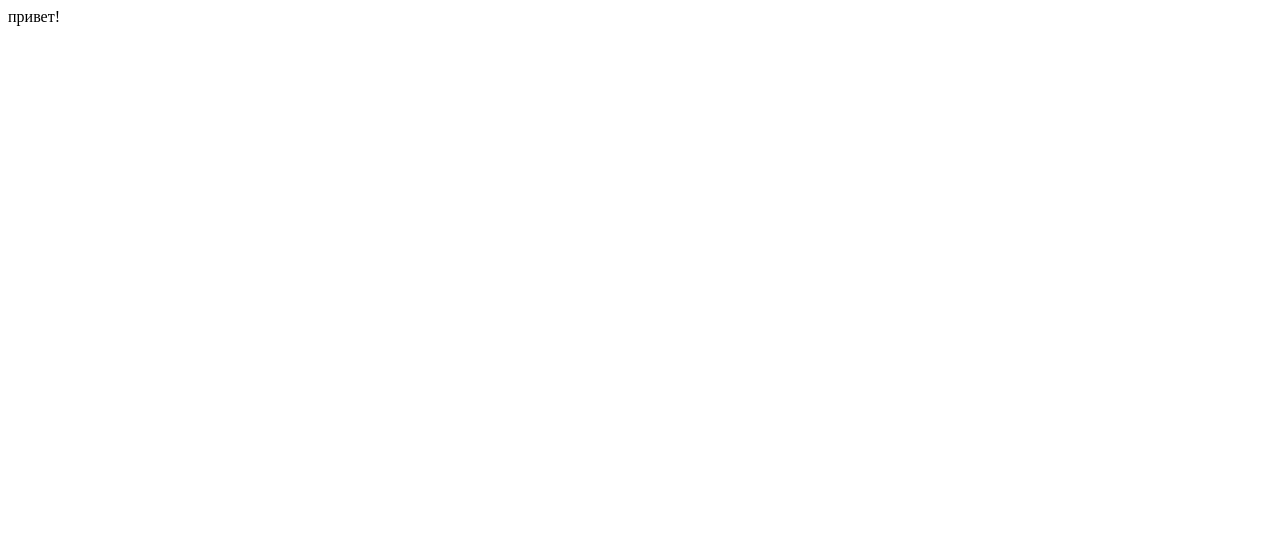
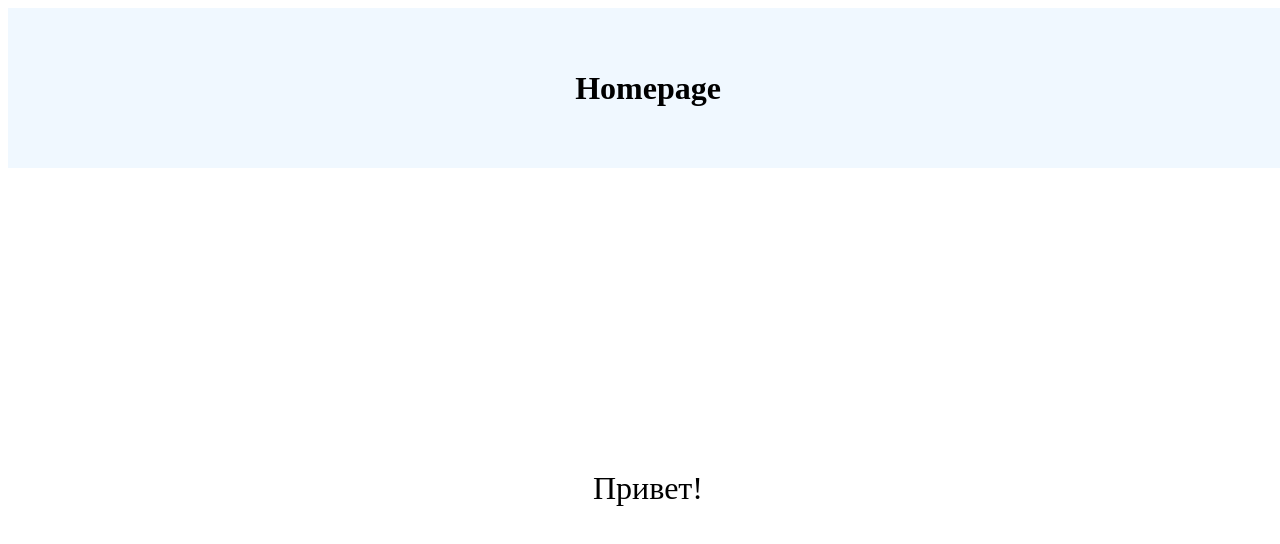
Before and after one commit to tryChampagne/sillytodo, a React (Vite) app: page / in a window 1280 px wide. Shown: the top 544 px of the page. Built offline with nearby package versions, Linux system fonts and the light colour scheme.

Commit message:
Create HomePage ,integrate in App

```diff
--- a/src/App.jsx
+++ b/src/App.jsx
@@ -1,7 +1,9 @@
-import React from 'react'
+import HomePage from './pages/HomePage'
 
 export default function App() {
   return (
-    <div>привет!</div>
+    <div>
+      <HomePage/>
+    </div>
   )
 }
--- /dev/null
+++ b/src/pages/HomePage.jsx
@@ -0,0 +1,14 @@
+import styles from "./HomePage.module.css";
+export default function HomePage() {
+  return (
+    <div className={styles.home_page_wrapper}>
+      <div className={styles.header_container}>
+        <h1 className={styles.header}> Homepage</h1>
+      </div>
+
+      <div className={styles.msg_container}>
+        <p className={styles.msg}>Привет!</p>
+      </div>
+    </div>
+  );
+}
--- /dev/null
+++ b/src/pages/HomePage.module.css
@@ -0,0 +1,29 @@
+.home_page_wrapper{
+        height: 100vh;
+        width: 100vw;
+}
+.header_container{
+        display: flex;
+        align-items: center;
+        justify-content: center;
+
+        height: 20%;
+
+        background-color: aliceblue;
+}
+.header{
+        margin: 0;
+
+
+}
+.msg_container{
+        height: 80%;
+        width: 100%;
+
+        display: flex;
+        justify-content: center;
+        align-items: center;
+}
+.msg{
+        font-size: xx-large;
+}
```
